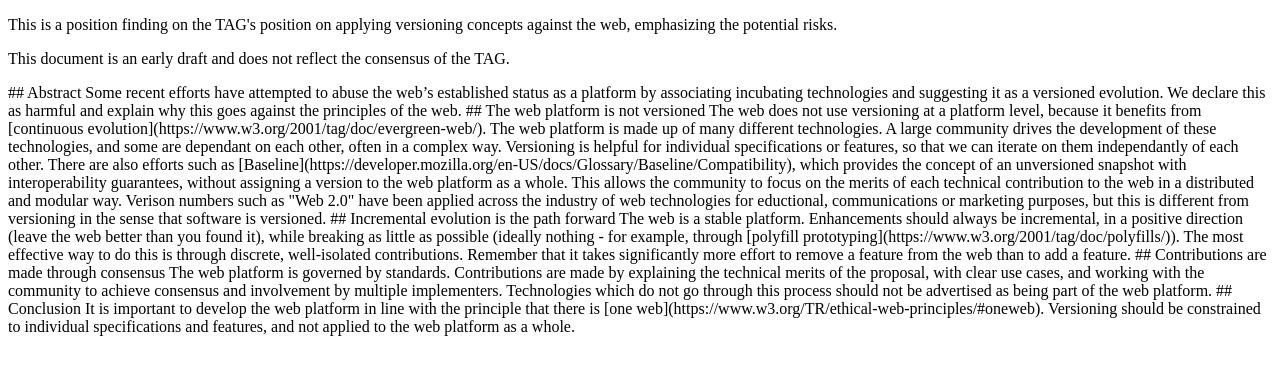
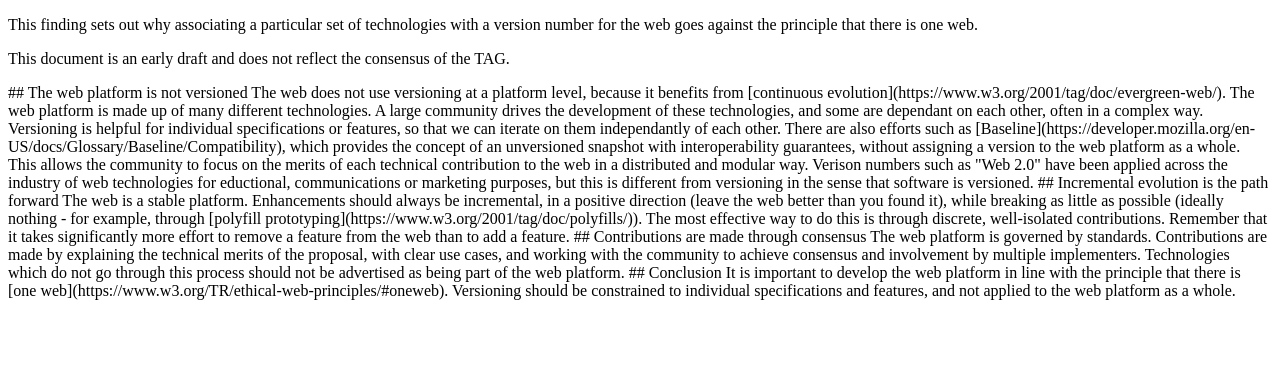
Before and after one commit to w3ctag/the-web-is-not-versioned, a plain HTML site: page index.html in a window 1280 px wide. Drawn offline with Linux system fonts and the light colour scheme.

Commit message:
Add abstract

```diff
--- a/index.html
+++ b/index.html
@@ -32,22 +32,14 @@
 <body>
 <section id="abstract">
   <p>
-    This is a position finding on the TAG's position on applying versioning concepts
-    against the web, emphasizing the potential risks.
+    This finding sets out why associating a particular set of
+    technologies with a version number for the
+    web goes against the principle that there is one web.
   </p>
 </section>
 <section id="sotd">
   <p>This document is an early draft and does not reflect the consensus of the TAG.</p>
 </section>
-
-## Abstract
-
-Some recent efforts have attempted to abuse the web’s established status
-as a platform
-by associating incubating technologies
-and suggesting it as a versioned evolution.
-We declare this as harmful
-and explain why this goes against the principles of the web.
 
 ## The web platform is not versioned
 
```
